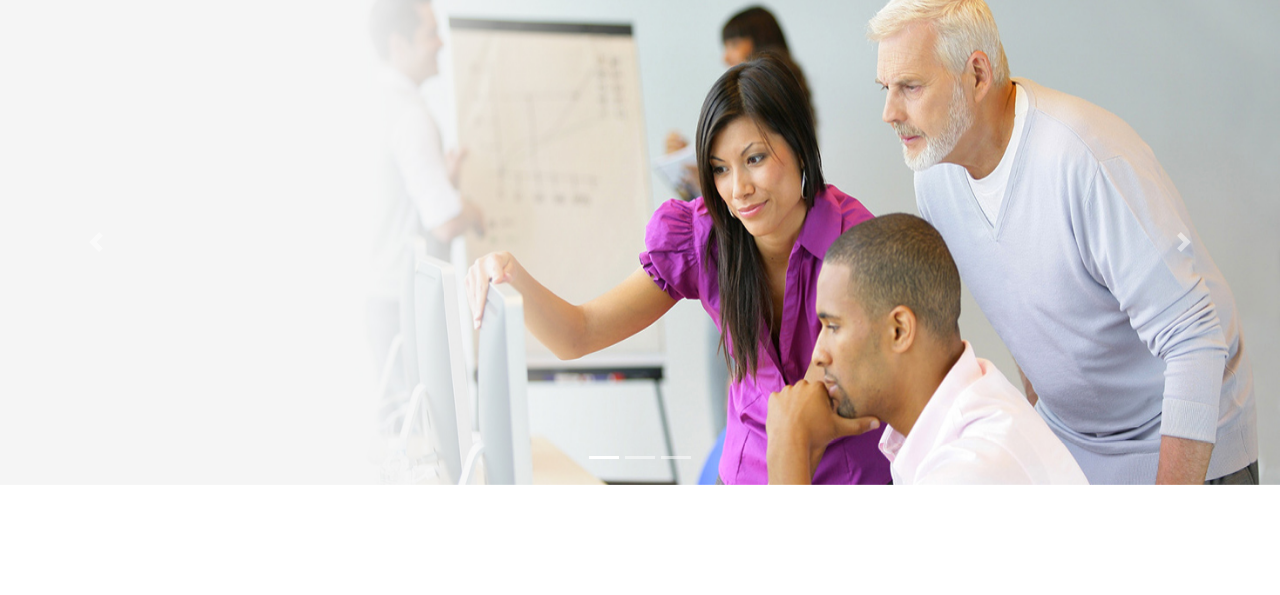
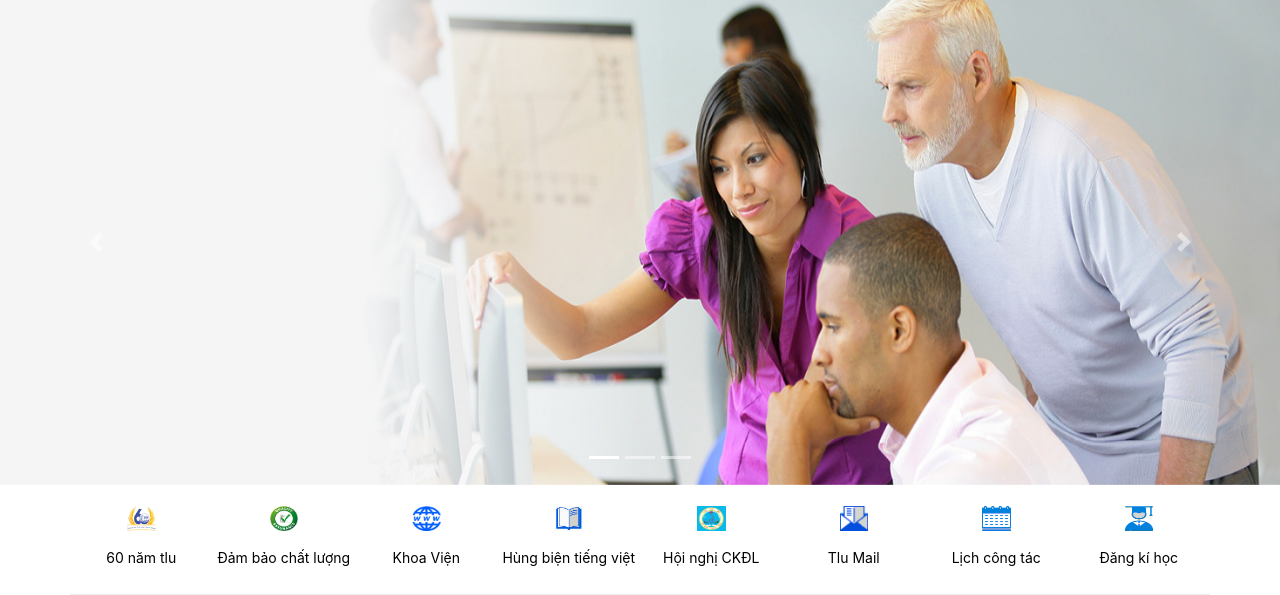
Before and after one commit to NgTon2210/175A071455-175A071454, a PHP site: page / in a window 1280 px wide. Shown: the part 276-871 px from the top of the page. Before the commit the page ends 761 px from the top, so only its background shows below. Run offline with PHP 8.4, Linux system fonts and the light colour scheme; some libraries are stand-ins or nearby versions.

Commit message:
first commit

```diff
--- a/css/style.css
+++ b/css/style.css
@@ -138,3 +138,25 @@ header .slide img
 {
     height: 486px;
 }
+ main .menu-mid
+ {
+     display: flex;
+     margin-top: 20px;
+     justify-content: space-between;
+     border-bottom: 1px solid #eeeeee;
+ }
+ .contain-1
+{
+    width: 12.5%;
+    text-align: center;
+}
+.contain-1 p
+{
+    font-size: 14px;
+    color: black;
+}
+.contain-1 img
+{
+    width: 20%;
+    height: 28%;
+}
--- a/index.html
+++ b/index.html
@@ -121,6 +121,47 @@
             </div>
         </div>
     </header>
+<!--end header-->
+<main>
+    <div class="container">
+        <div class="row">
+            <div class="menu-mid">
+                <div class="contain-1">
+                    <a href=""><img src="img/ct1.png" alt=""></a>
+                    <a href=""><p class="pt-3">60 năm tlu</p></a>
+                </div>
+                <div class="contain-1">
+                    <a href=""><img src="img/ct2.jpg" alt=""></a>
+                    <a href=""><p class="pt-3">Đảm bảo chất lượng</p></a>
+                </div>
+                <div class="contain-1">
+                    <a href=""><img src="img/ct3.jpg" alt="" class=""></a>
+                    <a href=""><p class="pt-3">Khoa Viện</p></a>
+                </div>
+                <div class="contain-1">
+                    <a href=""><img src="img/ct4.jpg" alt=""></a>
+                    <a href=""><p class="pt-3">Hùng biện tiếng việt</p></a>
+                </div>
+                <div class="contain-1">
+                    <a href=""><img src="img/ct5.png" alt=""></a>
+                    <a href=""><p class="pt-3">Hội nghị CKĐL</p></a>
+                </div>
+                <div class="contain-1">
+                    <a href=""><img src="img/ct6.jpg" alt=""></a>
+                    <a href=""><p class="pt-3">Tlu Mail</p></a>
+                </div>
+                <div class="contain-1">
+                    <a href=""><img src="img/ct7.jpg" alt=""></a>
+                    <a href=""><p class="pt-3">Lịch công tác</p></a>
+                </div>
+                <div class="contain-1">
+                    <a href=""><img src="img/ct8.jpg" alt=""></a>
+                    <a href=""><p class="pt-3">Đăng kí học</p></a>
+                </div>
+            </div>
+        </div>
+    </div>
+</main>
 </body>
 
 </html>
```
Also changed, not shown: admissions.html (added), aducate.html (added), contact.html (added), foreign.html (added), img/ct1.png (added), img/ct2.jpg (added), img/ct3.jpg (added), img/ct4.jpg (added), img/ct5.png (added), img/ct6.jpg (added), img/ct7.jpg (added), img/ct8.jpg (added), introduce.html (added), news.html (added), 2 more files.
